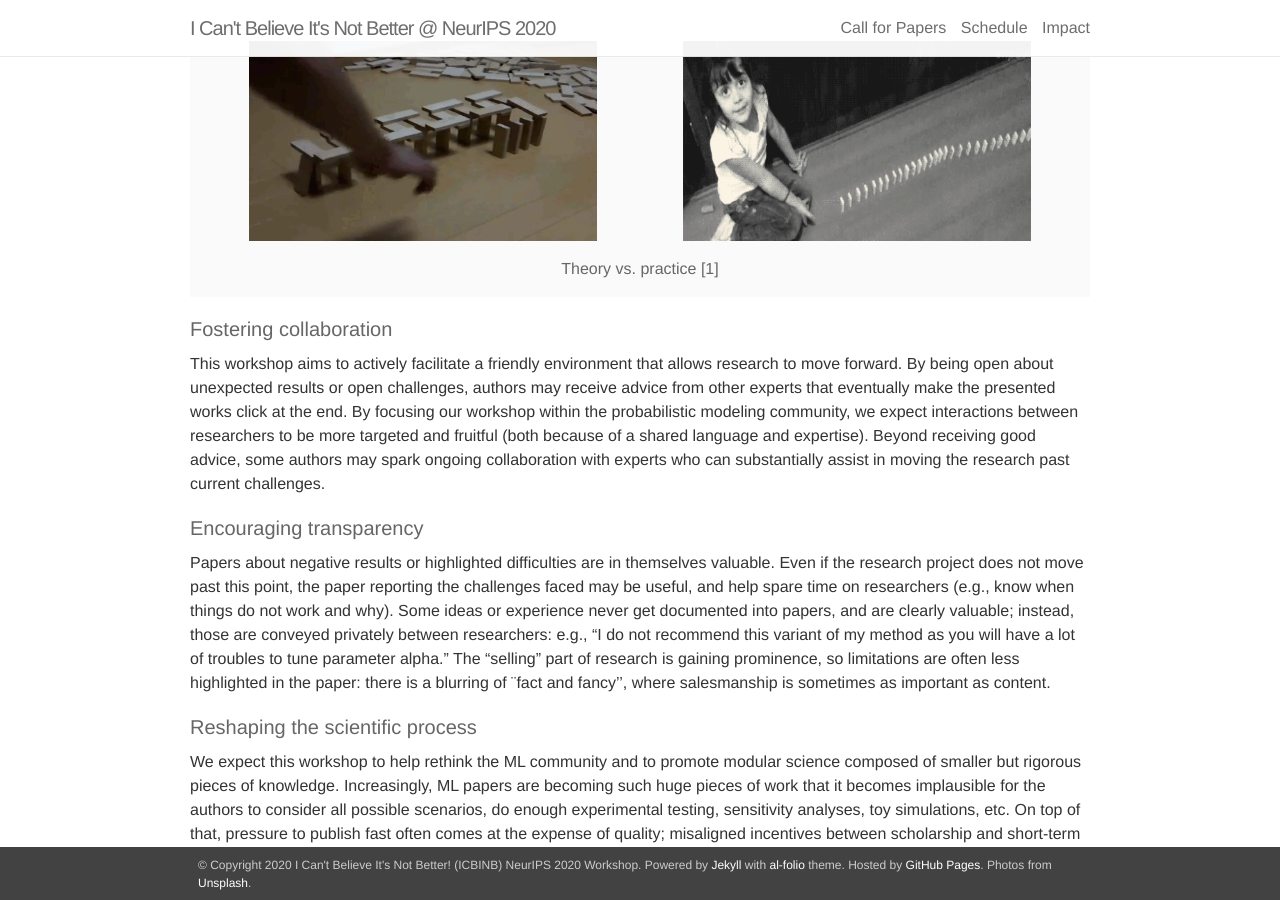
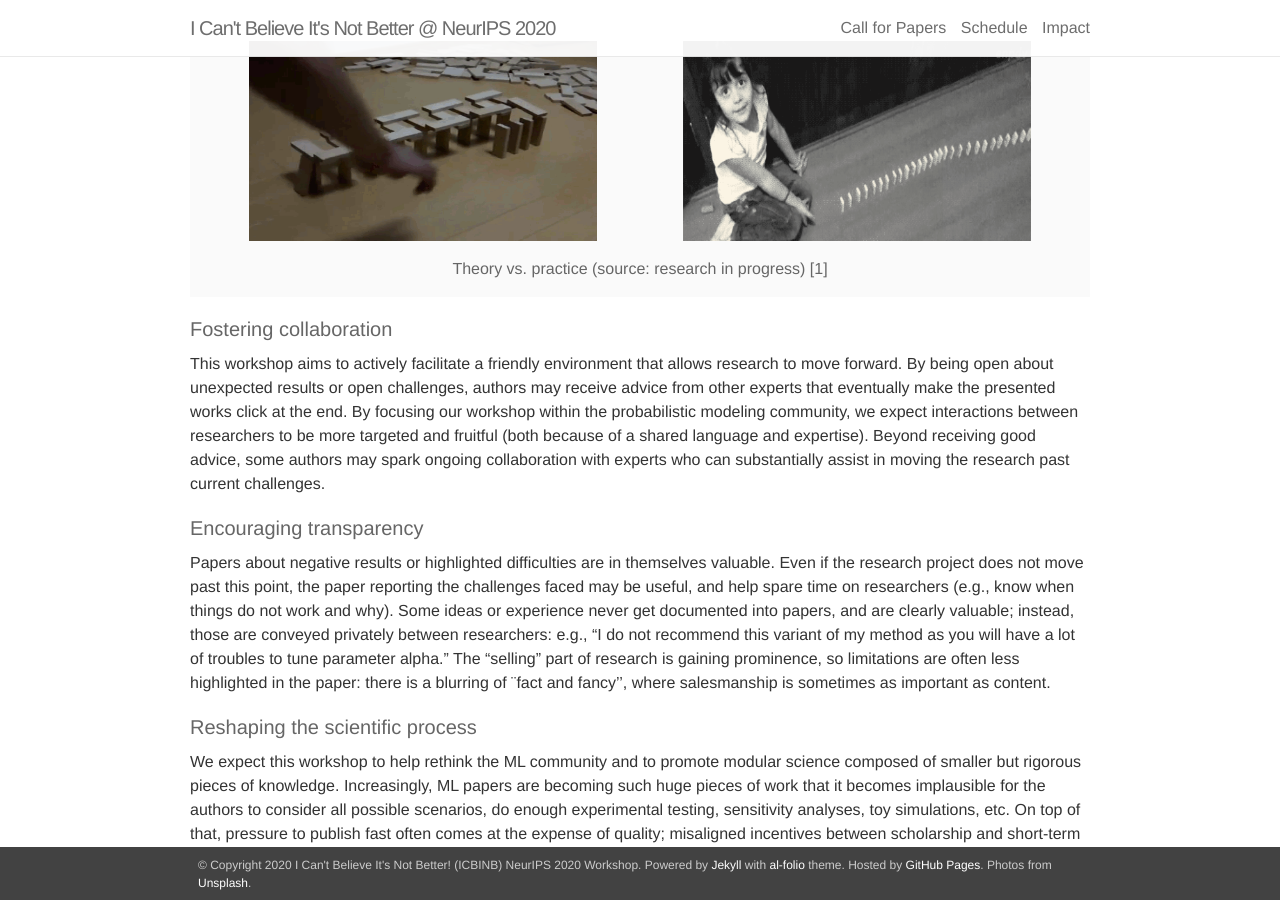
Before and after one commit to ml-retrospectives/icml2020, a Jekyll site: the page built from _pages/03_vision.md, in a window 1280 px wide and 900 px high, scrolled down 838 px. Built offline with Jekyll 4.4.1, drawn with Linux system fonts in a browser that asks for light colours; nearby versions of some CDN libraries.

Commit message:
small change

```diff
--- a/_pages/03_vision.md
+++ b/_pages/03_vision.md
@@ -17,7 +17,7 @@ Every researcher has faced a situation where a priori  expectations based on sol
 
 <div class="custom-images">
 <img src="../assets/img/image1.gif" height="200" ><img src="../assets/img/image2.gif" height="200" >
-<div>Theory vs. practice [1]
+<div>Theory vs. practice (source: research in progress) [1]
 </div>
 </div>
 
```
